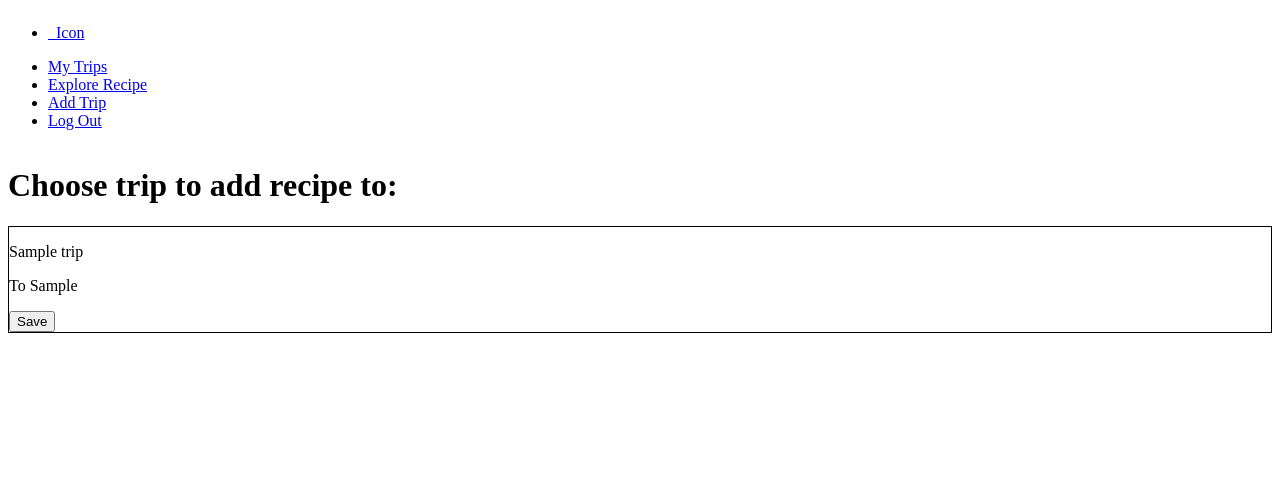
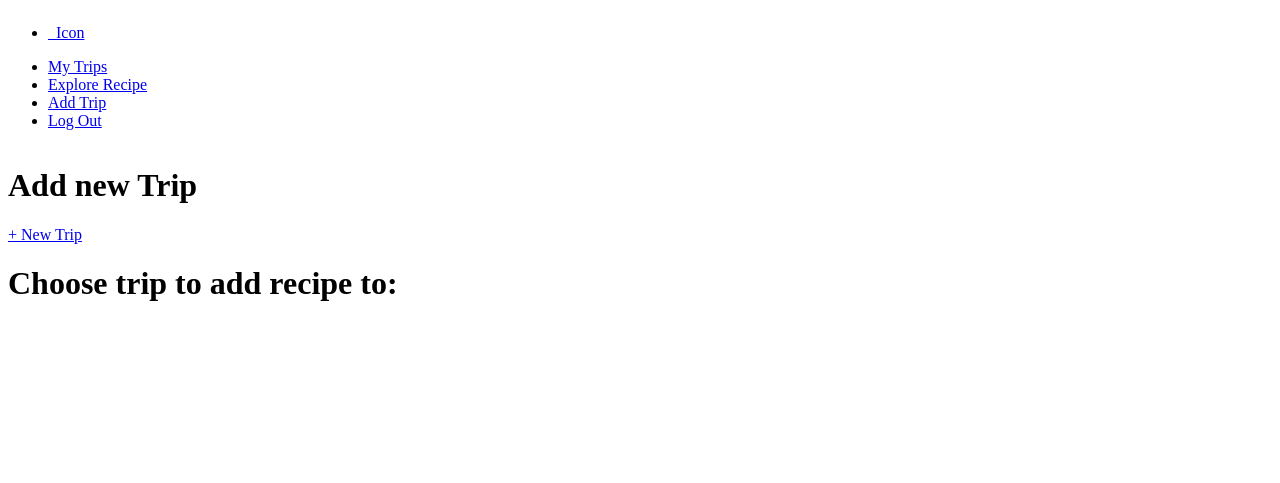
Before and after one commit to luye713/Smore-Recipe, a Django app: page /trips/recipes/1/ in a window 1280 px wide. Shown: the top 483 px of the page. Run offline with Django 4.2, Linux system fonts and the light colour scheme; a user stored in the database is signed in; tables that the repository leaves empty hold one stand-in row (values such as "Sample post").

Commit message:
push new changes

```diff
--- a/main_app/templates/base.html
+++ b/main_app/templates/base.html
@@ -20,7 +20,7 @@
                     {% if user.is_authenticated %}
                         <li><a href="{% url 'trip_list' %}">My Trips</a></li>
                         <li><a href="{% url 'recipe_list' 'all' 'all' %}">Explore Recipe</a></li>
-                        <li><a href="{% url 'trip_create' %}">Add Trip</a></li>
+                        <li><a href="{% url 'trip_create' 0 %}">Add Trip</a></li>
                         <li><a href="{% url 'logout' %}">Log Out</a></li>
                     {% else %}
                         <li><a href="{% url 'signup' %}">Sign Up</a></li>
--- a/main_app/templates/main_app/recipe_choose.html
+++ b/main_app/templates/main_app/recipe_choose.html
@@ -1,5 +1,8 @@
 {% extends 'base.html' %}
 {% block content %}
+
+<h1>Add new Trip</h1>
+<a href="{% url 'trip_create' 0 %}">+ New Trip</a>
 
 <h1>Choose trip to add recipe to:</h1>
 {% for trip in trips %}
--- a/main_app/templates/main_app/trip_list.html
+++ b/main_app/templates/main_app/trip_list.html
@@ -1,5 +1,7 @@
 {% extends 'base.html' %}
 {% block content %}
+
+<a href="{% url 'trip_create' 0 %}">+ New Trip</a>
 
 <h1>{{ user.username }}'s trips</h1>
 {% for trip in trips %}
--- a/main_app/urls.py
+++ b/main_app/urls.py
@@ -6,15 +6,15 @@ urlpatterns = [
     path('accounts/signup/', views.signup, name='signup'),
     #  Path for Trip:
     path('trips/', views.trip_list, name='trip_list'),
-    path('trips/create/', views.trip_create.as_view(), name='trip_create'),
+    path('trips/create/<int:recipe_id>/', views.trip_create, name='trip_create'),
+    path('trips/add/<int:recipe_id>/', views.trip_add, name='trip_add'),
+    # path('trips/create/', views.trip_create.as_view(), name='trip_create'),
     path('trips/<int:trip_id>/', views.trip_detail, name='trip_detail'),
     path('trips/<int:pk>/delete/', views.trip_delete.as_view(), name='trip_delete'),
     # Path for Recipe:
     path('recipes/(?P<category>)/(?P<equipment>)', views.recipe_list, name='recipe_list'),
     path('recipes/<slug:category>/<slug:equipment>/', views.recipe_list, name='recipe_list'),
     path('recipes/<int:recipe_id>/', views.recipe_detail, name='recipe_detail'),
-
-
     path('trips/recipes/<int:recipe_id>/', views.recipe_choose, name='recipe_choose'),
     path('trips/<int:trip_id>/recipes/<int:recipe_id>/', views.recipe_save, name='recipe_save'),
     # Path for Equipment:
--- a/main_app/views.py
+++ b/main_app/views.py
@@ -36,12 +36,23 @@ def trip_list(request):
     trips = Trip.objects.filter(user=request.user)
     return render(request, 'main_app/trip_list.html', { 'trips': trips })
 
-class trip_create(LoginRequiredMixin, CreateView):
-    model = Trip
-    fields = ['name', 'destination', 'start_date', 'end_date']
-    def form_valid(self, form):
-        form.instance.user = self.request.user
-        return super().form_valid(form)
+@login_required
+def trip_create(request, recipe_id):
+    trip_form = TripForm()
+    return render(request, 'main_app/trip_form.html', { 'trip_form': trip_form, 'recipe_id': recipe_id })
+
+
+def trip_add(request, recipe_id):
+    form = TripForm(request.POST)
+    if form.is_valid():
+        new_trip = form.save(commit=False)
+        new_trip.user_id = request.user.id
+        new_trip.save()
+    if recipe_id == 0 or recipe_id is None:
+        return redirect('trip_detail', trip_id=new_trip.id)
+    else:
+        return redirect('recipe_detail', recipe_id=recipe_id)
+
 
 @login_required
 def trip_detail(request, trip_id):
@@ -94,8 +105,8 @@ def recipe_detail(request, recipe_id):
 
 @login_required
 def recipe_choose(request, recipe_id):
-    trips = Trip.objects.filter(user=request.user)
     recipe = Recipe.objects.get(id=recipe_id)
+    trips = Trip.objects.filter(user=request.user).exclude(recipes=recipe)
     return render(request, 'main_app/recipe_choose.html', { 'trips': trips, 'recipe': recipe })
 
 
@@ -105,5 +116,4 @@ def recipe_save(request, trip_id, recipe_id):
     return redirect('recipe_detail', recipe_id=recipe_id)
 
 
-
 # EQUIPMENT
```
Also changed, not shown: main_app/templates/main_app/recipe_detail.html (+3 -21 lines), main_app/templates/main_app/trip_form.html (+2 -11 lines).
